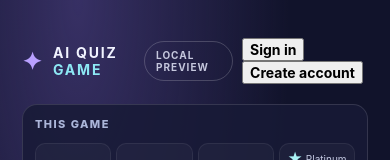
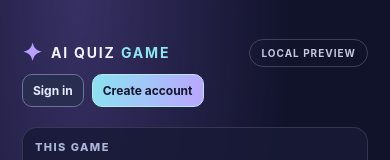
Before and after one commit to Subuday77/ai-quiz-game, an Angular app in the folder frontend/: page / in a window 390 px wide. Shown: the top 160 px of the page. Built offline with nearby package versions, Linux system fonts and the light colour scheme; no server answers.

Commit message:
Style account toolbar and PostgreSQL reward summaries without changing game spinner

```diff
--- a/frontend/src/app/app.component.css
+++ b/frontend/src/app/app.component.css
@@ -132,3 +132,47 @@ footer { text-align: center; font-size: 12px; color: #8a8faa; margin-top: 32px;
   .star-label { font-size: 10px; }
   .star-number { font-size: 13px; }
 }
+
+
+/* Logged-in player toolbar and persisted reward details. */
+.brand { flex-wrap: wrap; }
+.account-controls { display: flex; align-items: center; gap: 8px; flex-wrap: wrap; }
+.account-button {
+  border: 1px solid #6b729d;
+  color: #e4eaff;
+  background: #292d50;
+  border-radius: 10px;
+  padding: 9px 12px;
+  font-size: 12px;
+  font-weight: 700;
+  letter-spacing: 0;
+}
+.account-button:hover:not(:disabled), .account-button:focus-visible {
+  border-color: #8ce9ef;
+  background: #393e67;
+}
+.account-signup {
+  color: #15162c;
+  border-color: #b6e8ee;
+  background: linear-gradient(100deg,#8be3f1,#bca5ff);
+}
+.account-signup:hover:not(:disabled) { background: #b6e8ee; }
+.player-name {
+  color: #b6e8ee;
+  max-width: 165px;
+  overflow: hidden;
+  text-overflow: ellipsis;
+  white-space: nowrap;
+  font-size: 12px;
+  letter-spacing: 0;
+}
+.account-loading { color: #b9bedb; font-size: 12px; letter-spacing: 0; }
+.stats-caption { padding-top: 12px; color: #a5b1d2; font-size: 12px; }
+.stats-warning { color: #ffd0ac; }
+.resume-note { color: #b6e8ee; }
+@media (max-width: 640px) {
+  .prototype { margin-inline-start: auto; }
+  .account-controls { width: 100%; justify-content: flex-start; }
+  .brand { gap: 7px; }
+  .account-button { padding: 8px 10px; }
+}
```
